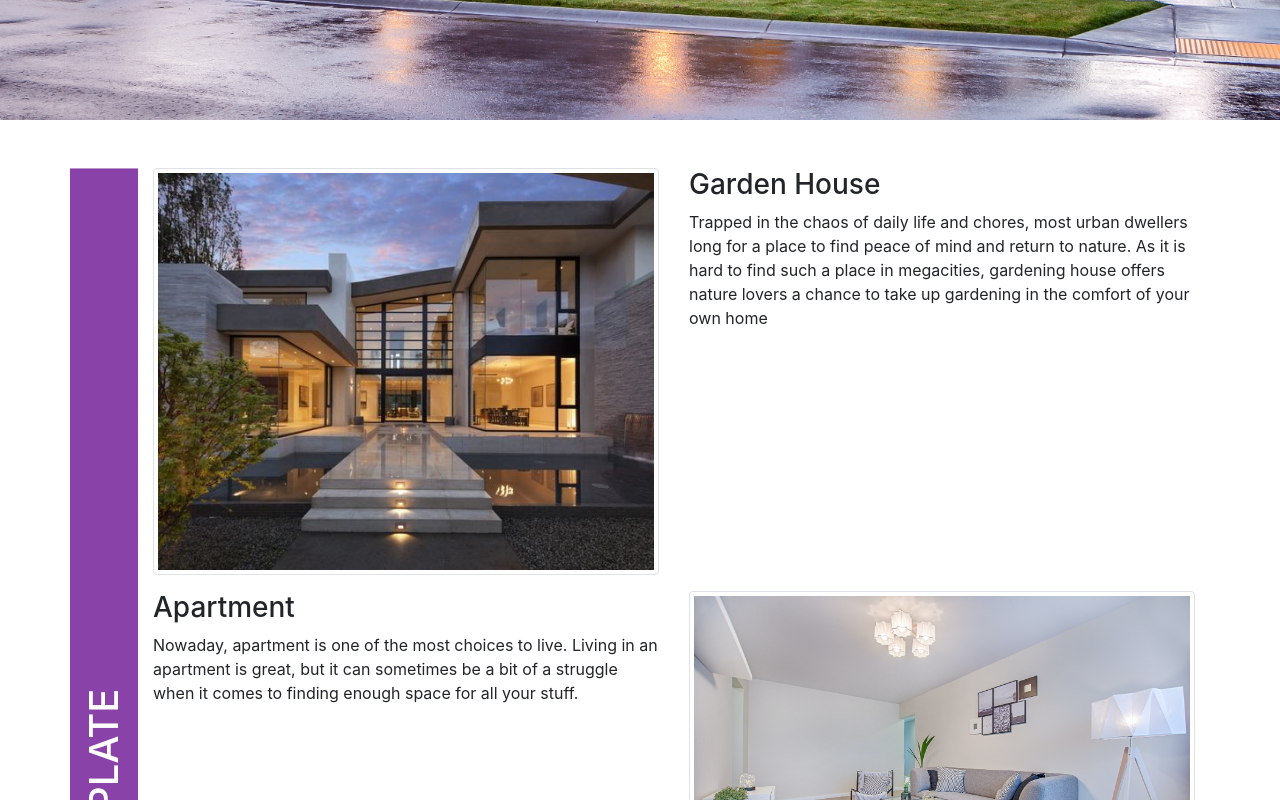
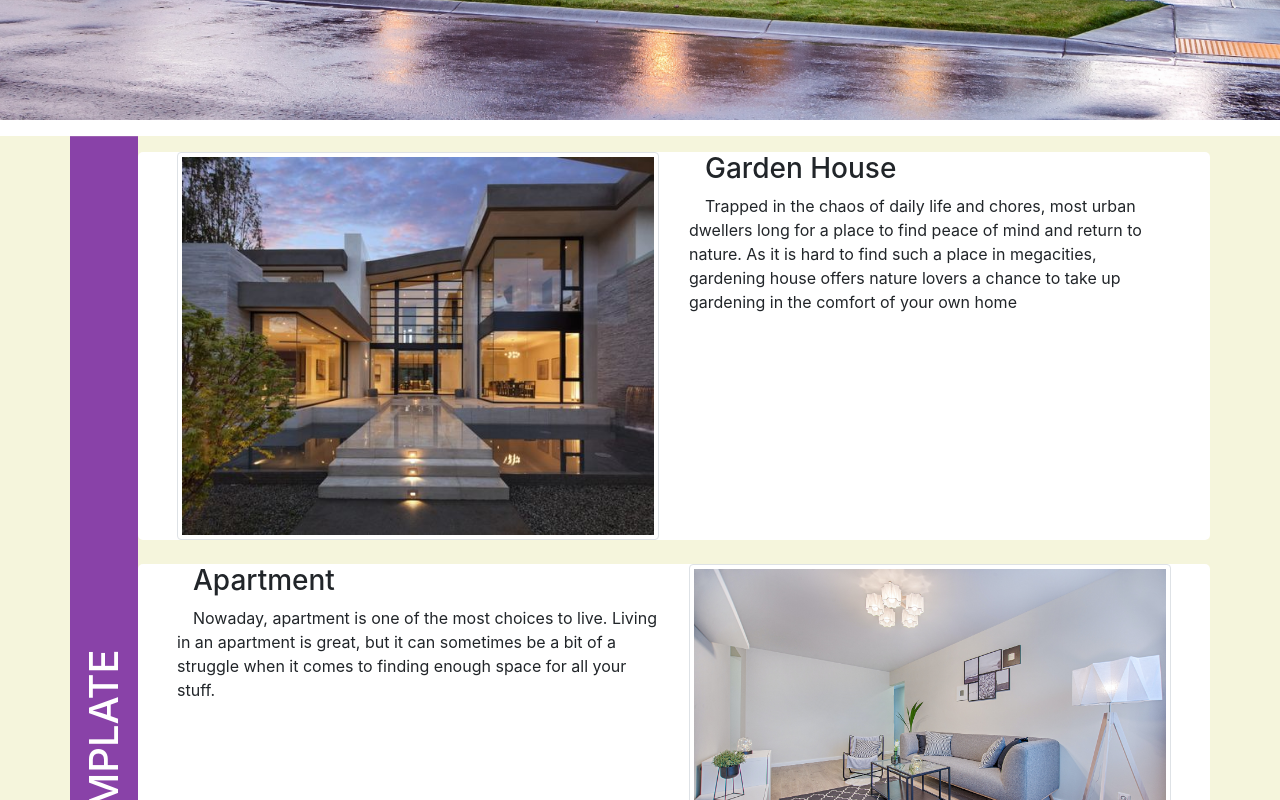
Before and after one commit to luongdangvp2000/amazingHouse, a React (Create React App) app: page / in a window 1280 px wide. Shown: the part 680-1480 px from the top of the page. Built offline with nearby package versions, Linux system fonts and the light colour scheme.

Commit message:
change housetemplate

```diff
--- a/src/components/HouseTemplate.js
+++ b/src/components/HouseTemplate.js
@@ -6,39 +6,38 @@ import Image from 'react-bootstrap/Image'
 
 function HouseTemplate() {
     return (
-        <>
-            <Container className="house-container mt-5">
+        <div className="house-container">
+            <Container className="mt-3">
                 <Row>
-
                     <h1 className="text-content">HOUSE TEMPLATE</h1>
                     <Col>
-                        <Row className="garden-house">
-                            <Col><Image className="gardenHouse-img" src='/images/gardenHouse.jpg' alt="gardenHouse" thumbnail /></Col>
-                            <Col className="">
-                                <h3>Garden House</h3>
+                        <Row className="house-card garden-house">
+                            <Col><Image className="gardenHouse-img photo" src='/images/gardenHouse.jpg' alt="gardenHouse" thumbnail /></Col>
+                            <Col className="description">
+                                <h3 className="title">Garden House</h3>
                                 <p>Trapped in the chaos of daily life and chores, most urban dwellers long for a place to find peace of mind and return to nature. As it is hard to find such a place in megacities, gardening house offers nature lovers a chance to take up gardening in the comfort of your own home</p>
                             </Col>
                         </Row>
 
-                        <Row className="apartment mt-3">
-                            <Col className="">
-                                <h3>Apartment</h3>
+                        <Row className="house-card apartment mt-4">
+                            <Col className="description">
+                                <h3 className="title">Apartment</h3>
                                 <p>Nowaday, apartment is one of the most choices to live. Living in an apartment is great, but it can sometimes be a bit of a struggle when it comes to finding enough space for all your stuff.</p>
                             </Col>
-                            <Col><Image className="apartment-img" src='/images/apartment.jpg' alt="apartment" thumbnail /></Col>
+                            <Col><Image className="apartment-img photo" src='/images/apartment.jpg' alt="apartment" thumbnail /></Col>
                         </Row>
 
-                        <Row className="mini-apartment mt-3">
-                            <Col><Image className="mini-apartment-img" src="/images/miniApartment.jpg" alt="mini-partment" thumbnail /></Col>
-                            <Col className="">
-                                <h3>Mini Apartment</h3>
+                        <Row className="house-card mini-apartment mt-4">
+                            <Col><Image className="mini-apartment-img photo" src="/images/miniApartment.jpg" alt="mini-partment" thumbnail /></Col>
+                            <Col className="description">
+                                <h3 className="title">Mini Apartment</h3>
                                 <p>Mini Apartment is a new trending of young living style. A big part of young people such as student, single person, ... usually choose this living style cause it's cheap and convenient</p>
                             </Col>
                         </Row>
                     </Col>
                 </Row>
             </Container>
-        </>
+        </div>
     );
 }
 
--- a/src/components/css/HouseTemplate.css
+++ b/src/components/css/HouseTemplate.css
@@ -1,3 +1,24 @@
+.house-container{
+    background-color: beige;
+}
+
+.house-card{
+    display: flex;
+    margin: 1rem auto;
+    box-shadow: 0 3px 7px -1px rgba(#000, .1);
+    background: white;
+    border-radius: 5px;
+    padding: 0 1.5rem;
+
+}
+
+.photo{
+    transition: transform 1s;
+}
+
+.house-card .photo:hover{
+    transform: scale(1.07);
+}
 
 .text-content{
     writing-mode: vertical-rl;
@@ -7,9 +28,14 @@
     transform: rotate(180deg);
     text-align: center;
     padding: 10px;
+    margin-bottom: 5px;
+    align-items: center;
 }
 
-.garden-house, .apartment, .mini-apartment{
-    box-sizing: border-box;
-    border-color: rbga(orange, 1);
+.description p::first-letter{
+    margin-left: 1rem;
 }
+
+.description .title::first-letter{
+    margin-left: 1rem;
+}
```
Also changed, not shown: 1 other file (tests, documents, lock files or other folders).
